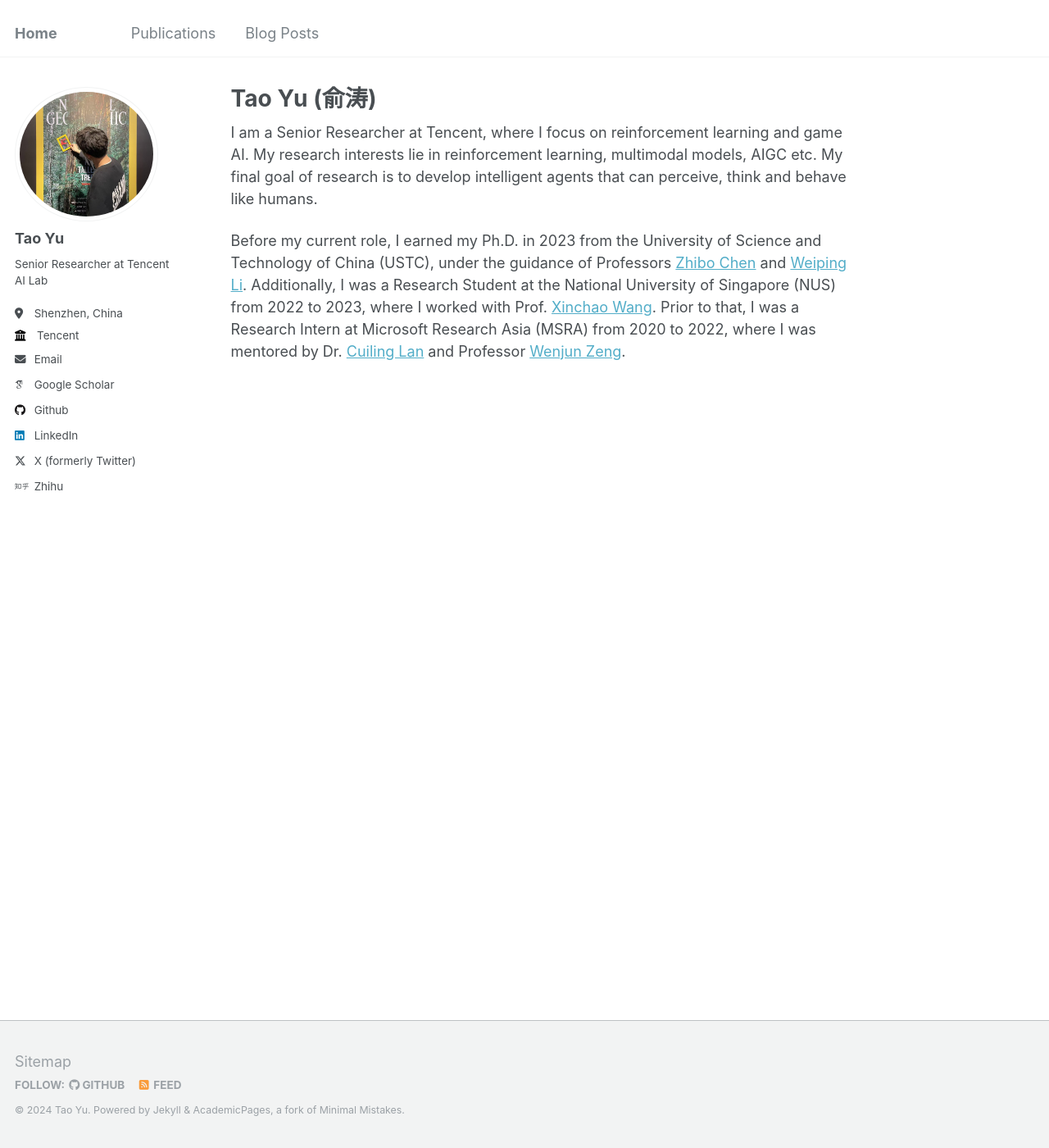
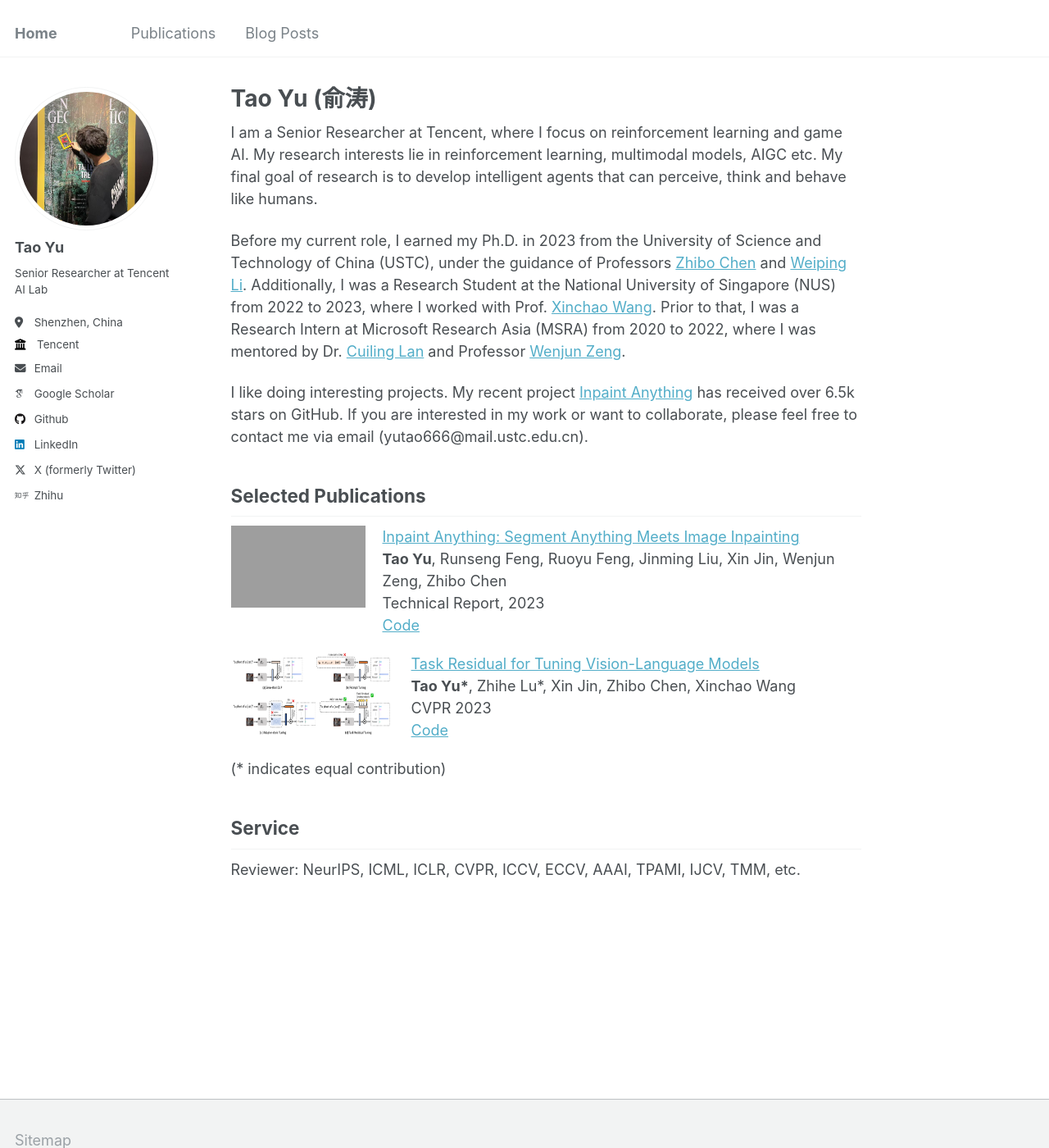
Before and after one commit to geekyutao/geekyutao.github.io, a Jekyll site: the page built from _pages/about.md, in a window 1280 px wide and 1400 px high. Shown: the whole window at 82% size. Built offline with Jekyll 4.4.1, drawn with Linux system fonts in a browser that asks for light colours; some web fonts are replaced; grey boxes are pictures that could not be loaded.

Commit message:
add papers on the intro

```diff
--- a/_pages/about.md
+++ b/_pages/about.md
@@ -10,3 +10,35 @@ redirect_from:
 I am a Senior Researcher at Tencent, where I focus on reinforcement learning and game AI. My research interests lie in reinforcement learning, multimodal models, AIGC etc. My final goal of research is to develop intelligent agents that can perceive, think and behave like humans.
 
 Before my current role, I earned my Ph.D. in 2023 from the University of Science and Technology of China (USTC), under the guidance of Professors [Zhibo Chen](https://faculty.ustc.edu.cn/chenzhibo/) and [Weiping Li](https://ieeexplore.ieee.org/author/37349978300). Additionally, I was a Research Student at the National University of Singapore (NUS) from 2022 to 2023, where I worked with Prof. [Xinchao Wang](https://sites.google.com/site/sitexinchaowang/). Prior to that, I was a Research Intern at Microsoft Research Asia (MSRA) from 2020 to 2022, where I was mentored by Dr. [Cuiling Lan](https://www.microsoft.com/en-us/research/people/culan/) and Professor [Wenjun Zeng](https://www.eitech.edu.cn/?p=leader-Wenjun%20Zeng&tid=19&lang=en).
+
+I like doing interesting projects. My recent project [Inpaint Anything](https://github.com/geekyutao/inpaint-anything) has received over 6.5k stars on GitHub. If you are interested in my work or want to collaborate, please feel free to contact me via email (yutao666@mail.ustc.edu.cn).
+
+
+Selected Publications
+------
+<div class="publication" style="display: flex; align-items: flex-start; margin-bottom: 20px;">
+  <img src="../images/inpaint-anything.png" alt="Paper Image 1" style="width:200px;height:100px;margin-right: 20px;">
+  <div class="publication-details">
+    <a href="https://arxiv.org/pdf/2304.06790">Inpaint Anything: Segment Anything Meets Image Inpainting
+</a><br>
+    <b>Tao Yu</b>, Runseng Feng, Ruoyu Feng, Jinming Liu, Xin Jin, Wenjun Zeng, Zhibo Chen <br>
+    Technical Report, 2023 <br>
+    <a href="https://github.com/geekyutao/Inpaint-Anything">Code</a>
+  </div>
+</div>
+
+<div class="publication" style="display: flex; align-items: flex-start; margin-bottom: 20px;">
+  <img src="../images/taskres.png" alt="Paper Image 1" style="width:200px;height:100px;margin-right: 20px;">
+  <div class="publication-details">
+    <a href="https://arxiv.org/pdf/2211.10277">Task Residual for Tuning Vision-Language Models
+</a><br>
+    <b>Tao Yu*</b>, Zhihe Lu*, Xin Jin, Zhibo Chen, Xinchao Wang <br>
+    CVPR 2023 <br>
+    <a href="https://github.com/geekyutao/TaskRes">Code</a>
+  </div>
+</div>
+(* indicates equal contribution)
+
+Service
+------
+Reviewer: NeurIPS, ICML, ICLR, CVPR, ICCV, ECCV, AAAI, TPAMI, IJCV, TMM, etc.
```
Also changed, not shown: images/hefei.jpg, images/taskres.png (added), 1 other file.
